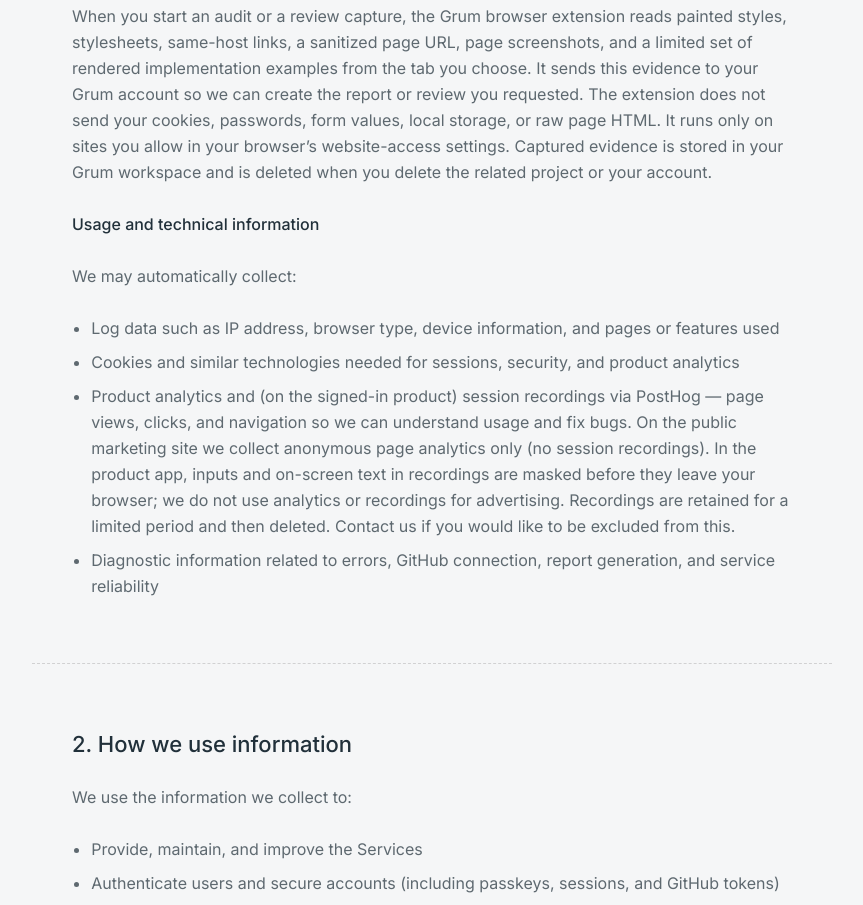
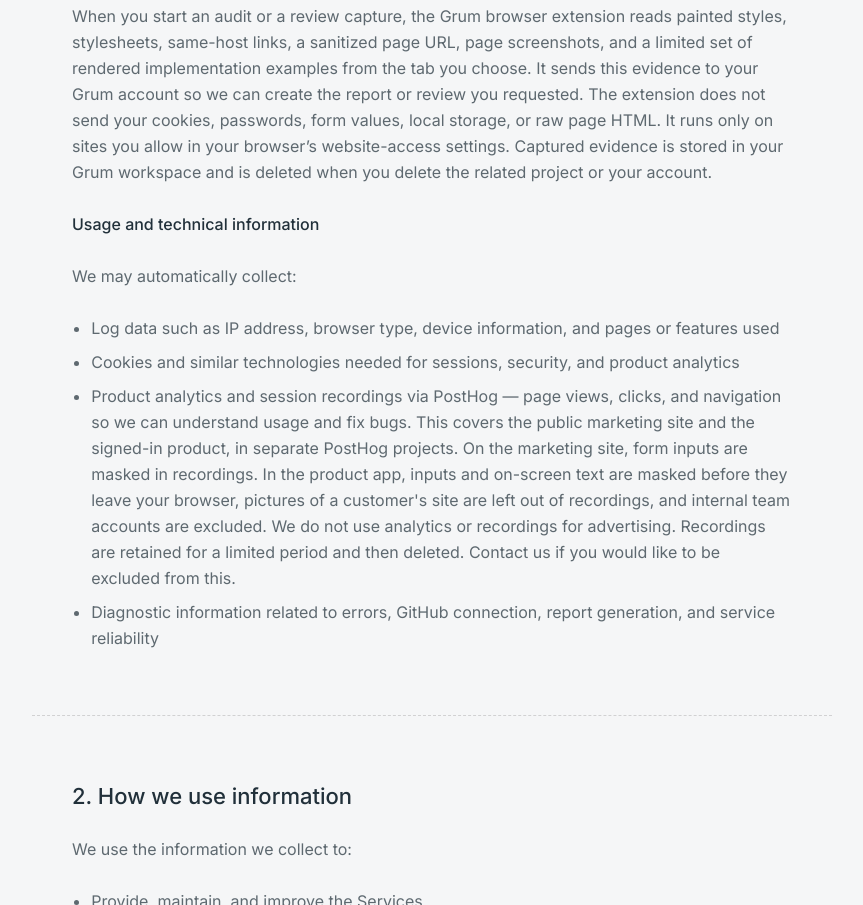
Before and after one commit to KetyiBalazs/gruum-www, a website built with Vite: page privacy.html in a window 1280 px wide. Shown: the part 1759-2664 px from the top of the page, without its empty margins (208-1071 px from the left). Built offline with nearby package versions, Linux system fonts and the light colour scheme.

Commit message:
Enable session recording with masked inputs in PostHog integration and update privacy policy to reflect changes in data handling practices. Updated last modified date in privacy policy to October 8, 2026.

```diff
--- a/posthog.js
+++ b/posthog.js
@@ -5,8 +5,10 @@
  * distinct ids — adding or removing HTML pages does not break session
  * continuity; removed URLs simply stop producing new $pageview events.
  *
- * Session recording stays off here (product replay lives in the app project).
- * Init is skipped on localhost / *.local so local Vite never sends events.
+ * Session recording is on, with form inputs masked. This is a separate
+ * PostHog project from the app, so a marketing visitor is not the same person
+ * as a signed-in app user. Init is skipped on localhost / *.local so local
+ * Vite never sends events.
  */
 (function () {
   var KEY = "phc_BkJexqroKRhmm4qyZEycA9qWcV9xhUUzPuwV3Z4Hf8nD";
@@ -85,6 +87,9 @@
     capture_pageview: "history_change",
     capture_pageleave: true,
     persistence: "localStorage+cookie",
-    disable_session_recording: true,
+    disable_session_recording: false,
+    session_recording: {
+      maskAllInputs: true,
+    },
   });
 })();
--- a/privacy.html
+++ b/privacy.html
@@ -34,7 +34,7 @@
           <div class="legal-title-row">
             <div class="legal-lede">
               <h1 class="headline-main">Privacy Policy</h1>
-              <p class="body-normal">Last updated: October 3, 2026</p>
+              <p class="body-normal">Last updated: October 8, 2026</p>
             </div>
             <a class="btn btn-primary" href="mailto:privacy@grum.so">
               Contact us
@@ -156,13 +156,15 @@
                 and product analytics
               </li>
               <li>
-                Product analytics and (on the signed-in product) session
-                recordings via PostHog — page views, clicks, and navigation so
-                we can understand usage and fix bugs. On the public marketing
-                site we collect anonymous page analytics only (no session
-                recordings). In the product app, inputs and on-screen text in
-                recordings are masked before they leave your browser; we do not
-                use analytics or recordings for advertising. Recordings are
+                Product analytics and session recordings via PostHog — page
+                views, clicks, and navigation so we can understand usage and
+                fix bugs. This covers the public marketing site and the
+                signed-in product, in separate PostHog projects. On the
+                marketing site, form inputs are masked in recordings. In the
+                product app, inputs and on-screen text are masked before they
+                leave your browser, pictures of a customer's site are left out
+                of recordings, and internal team accounts are excluded. We do
+                not use analytics or recordings for advertising. Recordings are
                 retained for a limited period and then deleted. Contact us if
                 you would like to be excluded from this.
               </li>
```
